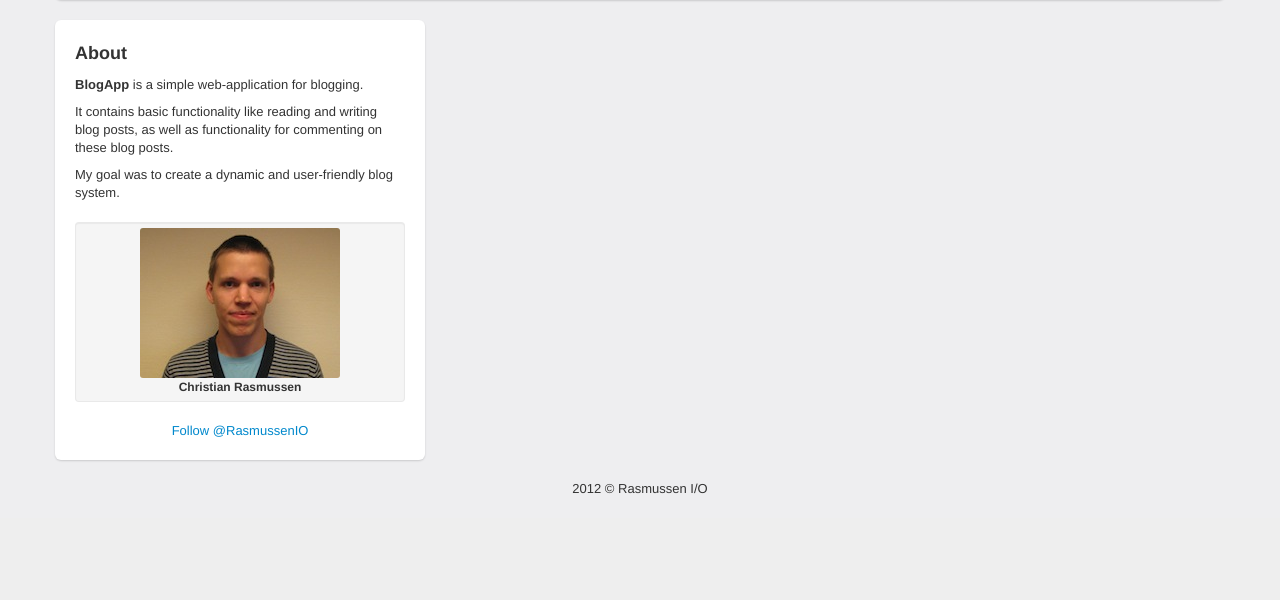
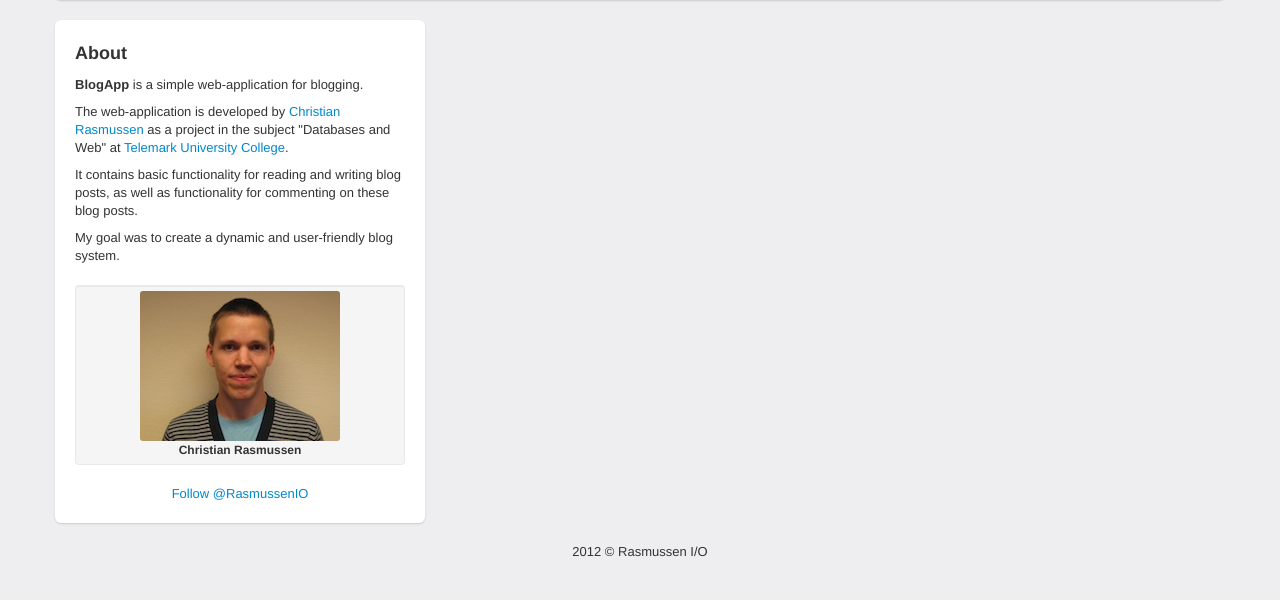
Before and after one commit to chrrasmussen/BlogApp, a PHP site: template Backend/Views/Main.php in a window 1280 px wide. Shown: the part 200-800 px from the top of the page. Run offline with PHP 8.4, Linux system fonts and the light colour scheme; the template is opened without the code that fills it, so the values that code supplies are empty; some libraries are stand-ins or nearby versions.

Commit message:
Small changes.

```diff
--- a/Backend/Views/Pages/PostDetails.php
+++ b/Backend/Views/Pages/PostDetails.php
@@ -17,7 +17,7 @@
     <button type="submit" class="btn btn-primary" onclick="addComment(); return false;"><i class="icon-comment icon-white"></i> Post Comment</button>
   </form>
   <div class="alert alert-error">
-    <div class="name"><strong>Name:</strong> Please fill in the name field. Max 40 characters.</div>
-    <div class="body"><strong>Message:</strong> Please fill in the message field. Max 1 000 characters.</div>
+    <div class="name"><strong>Name:</strong> Please enter a name. Max 40 characters.</div>
+    <div class="body"><strong>Message:</strong> Please enter a comment. Max 1 000 characters.</div>
   </div>
 </section>
--- a/Backend/Views/Pages/Posts.php
+++ b/Backend/Views/Pages/Posts.php
@@ -1,8 +1,8 @@
 <section id="new-post-section"<?=(!App::isLoggedIn()) ? ' style="display: none;"' : ''?>>
   <button class="btn visible-desktop" onclick="addPost();">New Blog Entry</button>
   <article class="entry" id="post-prototype">
-    <h2 class="title editable">Title of New Post</h2>
-    <div class="body editable">
+    <h2 class="title editable" onkeyup="refreshSaveButtonState(event);">Title of New Post</h2>
+    <div class="body editable" onkeyup="refreshSaveButtonState(event);">
       <p>Body of new post.</p>
     </div>
   </article>
--- a/Backend/Views/Snippets/Sidebar.php
+++ b/Backend/Views/Snippets/Sidebar.php
@@ -2,10 +2,11 @@
   <section id="about-blog-section">
     <h3>About</h3>
     <p><strong>BlogApp</strong> is a simple web-application for blogging.</p>
-    <p>It contains basic functionality like reading and writing blog posts, as well as functionality for commenting on these blog posts.</p>
+    <p>The web-application is developed by <a href="mailto:christian.rasmussen@me.com">Christian Rasmussen</a> as a project in the subject "Databases and Web" at <a href="http://hit.no">Telemark University College</a>.</p>
+    <p>It contains basic functionality for reading and writing blog posts, as well as functionality for commenting on these blog posts.</p>
     <p>My goal was to create a dynamic and user-friendly blog system.</p>
 
-    <div class="thumbnail">
+    <div class="thumbnail hidden-phone">
       <img src="<?=App::getBaseURL()?>/assets/img/profile.jpg" alt="Profile picture">
       <h5 style="text-align: center;">Christian Rasmussen</h5>
     </div>
--- a/Backend/Views/Snippets/SinglePost.php
+++ b/Backend/Views/Snippets/SinglePost.php
@@ -19,7 +19,7 @@
     </div>
   </div>
 
-  <h2 class="title editable" onkeyup="refreshSaveButtonState(event);"><a href="<?=App::concatenatePageURL(App::getBaseURL(), App::getPage(), $postURL)?>" onclick="navigateToPost('<?=$postURL?>'); return false;"><?=$title?></a></h2>
+  <h2 class="title editable" onkeyup="refreshSaveButtonState(event);"><a href="<?=App::concatenatePageURL(App::getBaseURL(), 'PostDetails', $postURL)?>" onclick="navigateToPost('<?=$postURL?>'); return false;"><?=$title?></a></h2>
   <div class="body editable" onkeyup="refreshSaveButtonState(event);">
     <?=$body?>
   </div>
--- a/public_html/assets/js/post.js
+++ b/public_html/assets/js/post.js
@@ -186,7 +186,6 @@ function validatePostBody(body, bodyText) {
 }
 
 function refreshSaveButtonState(event) {
-	console.log('Check save state');
 	var target = event.target;
 	var post = $(target).closest('article');
 
```
Also changed, not shown: Backend/App.php (+4 -4 lines).
